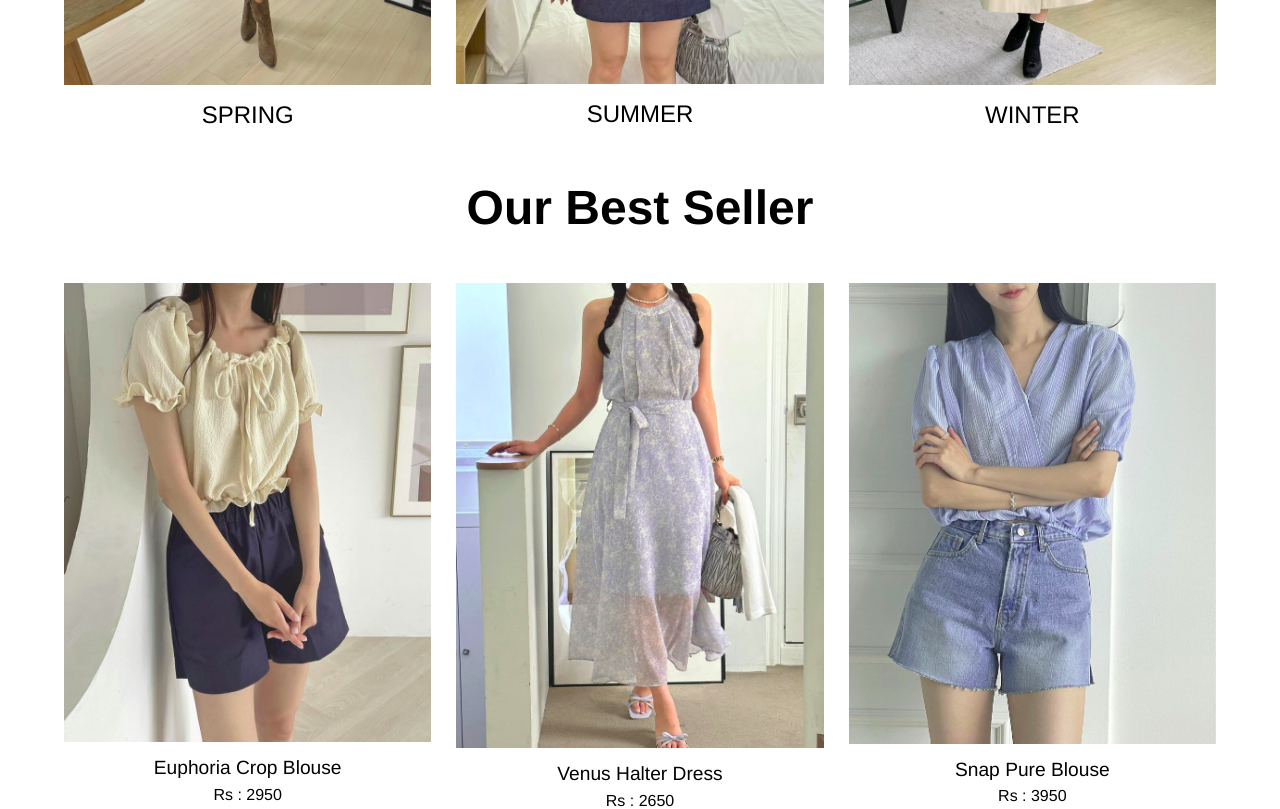
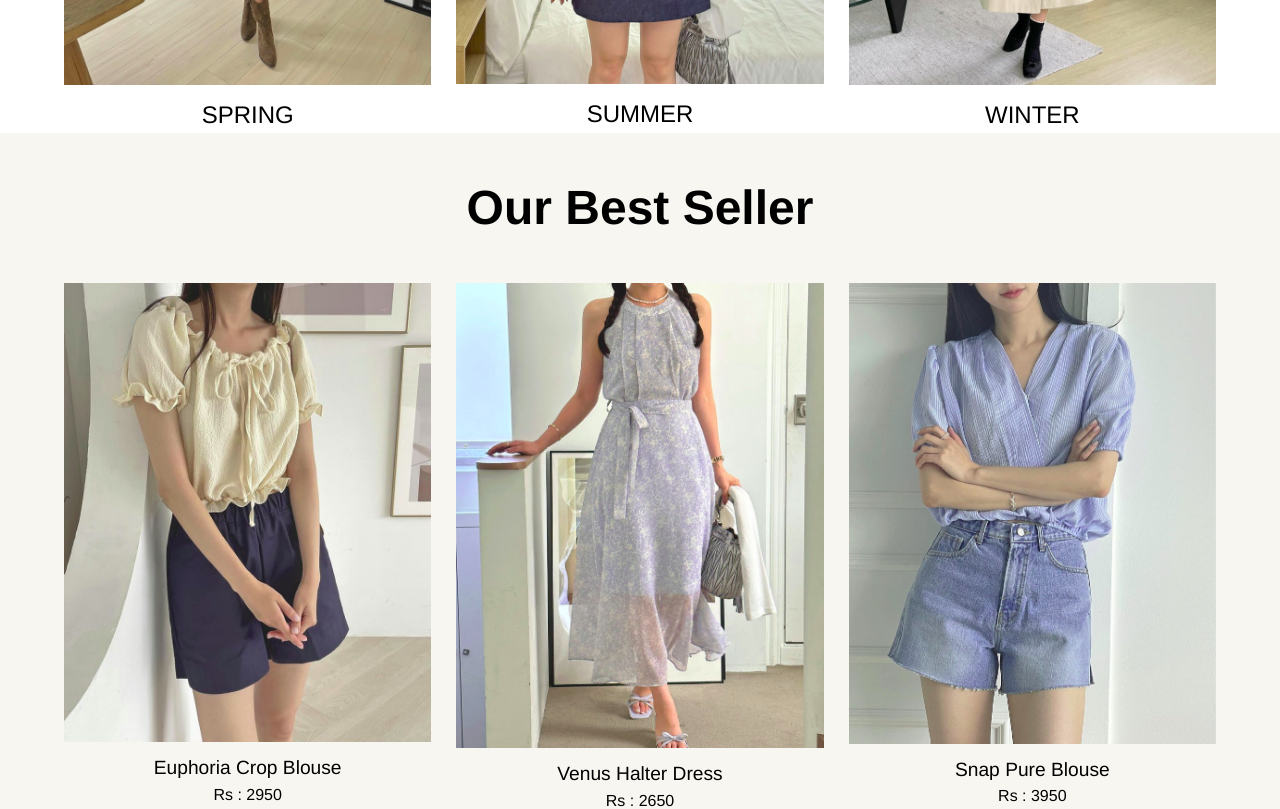
Before and after one commit to Hizmy-M/React-Projects, a React (Vite) app in the folder mejiwoo-web/: page / in a window 1280 px wide. Shown: the part 1200-2009 px from the top of the page. Built offline with nearby package versions, Linux system fonts and the light colour scheme.

Commit message:
feat: added background color

```diff
--- a/mejiwoo-web/src/index.css
+++ b/mejiwoo-web/src/index.css
@@ -196,6 +196,7 @@ main {
 
 .best_seller {
   margin-bottom: 50px;
+  background-color: var(--primary-color);
 }
 
 /* offer section */
```
